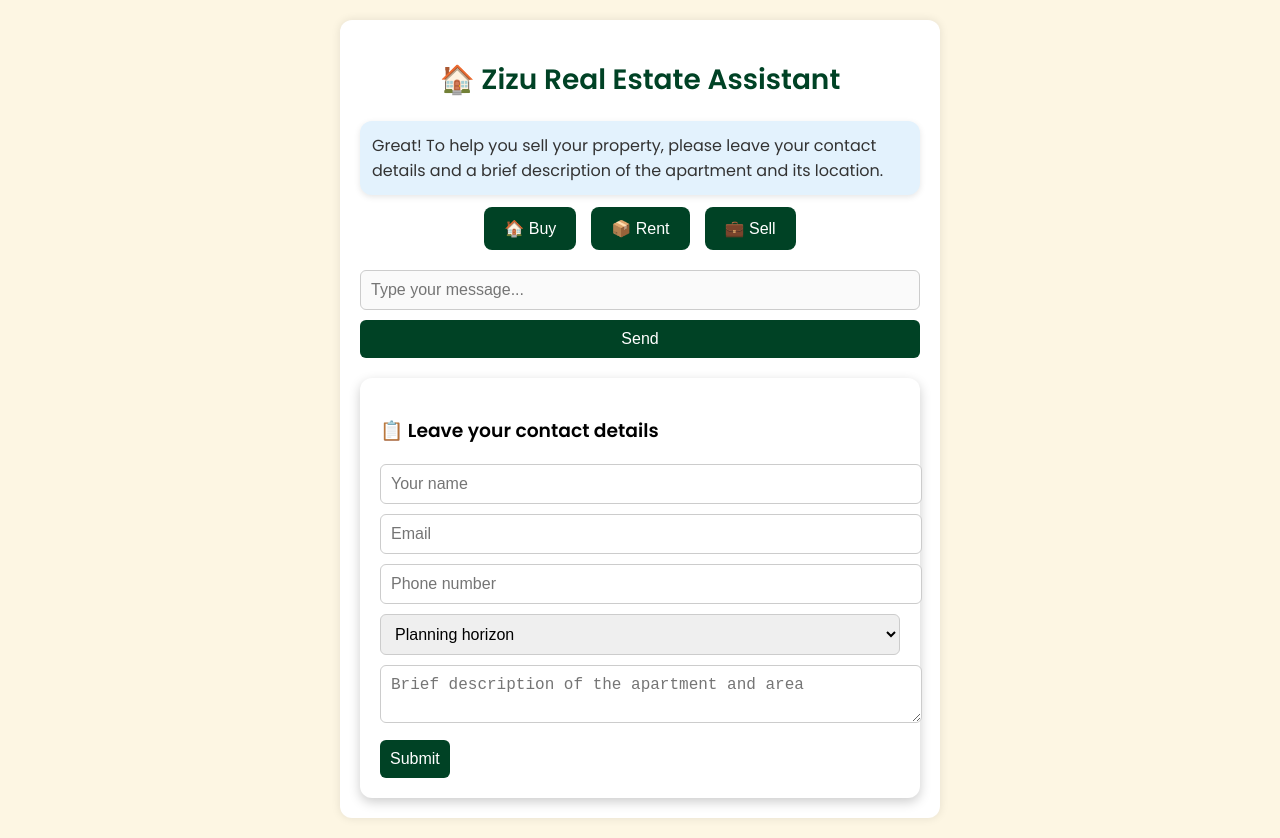
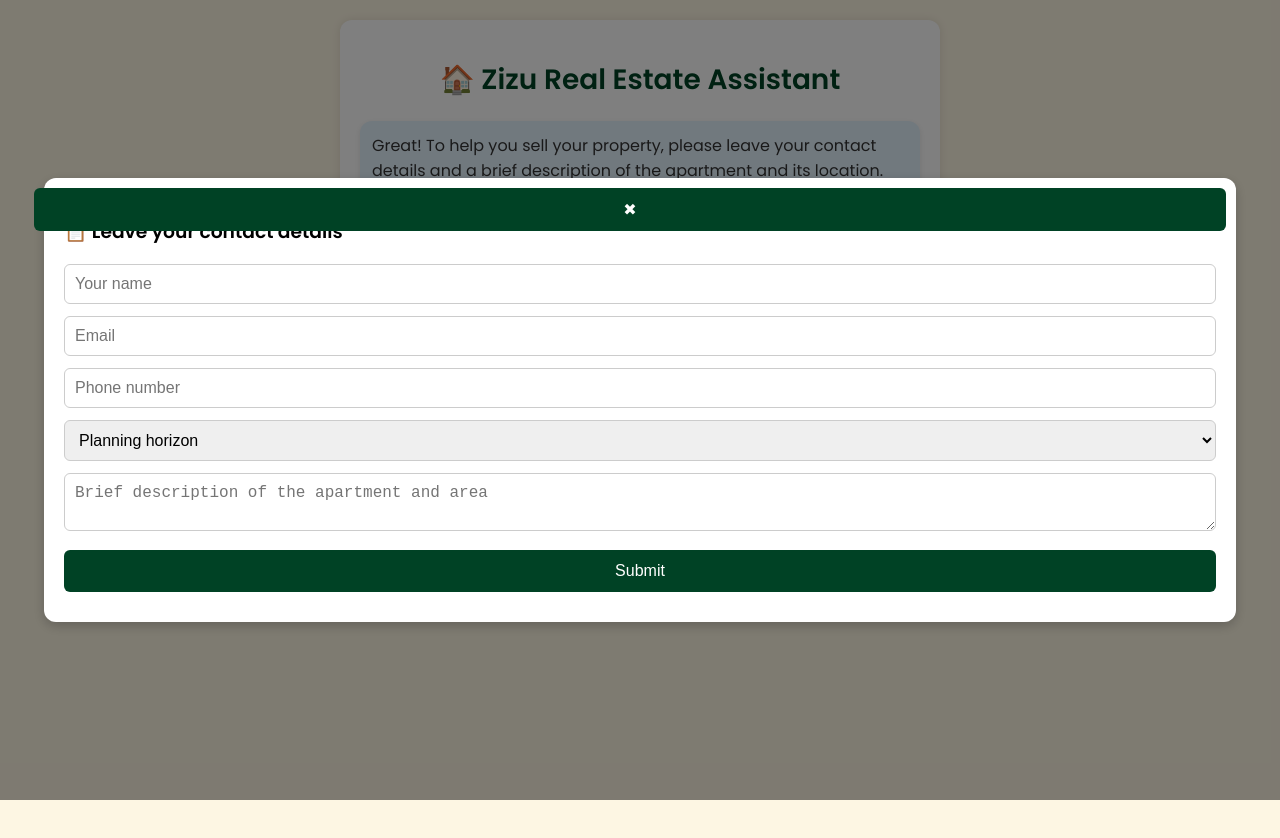
Before and after one commit to Inverigo/Hgd-re-bot, a website: page public/index.html in a window 1280 px wide. Both pictures are taken after a click on the button "💼 Sell". After the commit the page ends 800 px from the top, so only its background shows below. Drawn offline with Linux system fonts and the light colour scheme.

Commit message:
Update index.html

```diff
--- a/public/index.html
+++ b/public/index.html
@@ -20,6 +20,7 @@
       padding: 20px;
       border-radius: 12px;
       box-shadow: 0 0 10px rgba(0,0,0,0.1);
+      position: relative;
     }
 
     .bot-title {
@@ -98,18 +99,70 @@
       cursor: pointer;
     }
 
+    #contactOverlay {
+      position: fixed;
+      top: 0;
+      left: 0;
+      width: 100vw;
+      height: 100vh;
+      background: rgba(0,0,0,0.5);
+      display: none;
+      justify-content: center;
+      align-items: center;
+      z-index: 1000;
+    }
+
     .contact-form {
-      display: none;
-      margin-top: 20px;
-      background: #fff;
+      background: white;
       padding: 20px;
       border-radius: 12px;
       box-shadow: 0 4px 12px rgba(0,0,0,0.2);
+      max-width: 90%;
+      position: relative;
     }
 
-    .contact-form input, .contact-form textarea, .contact-form select {
+    .contact-form input,
+    .contact-form select,
+    .contact-form textarea {
       width: 100%;
-      margin-bottom: 10px;
+      box-sizing: border-box;
+      padding: 10px;
+      border-radius: 6px;
+      border: 1px solid #ccc;
+      font-size: 16px;
+      margin-bottom: 12px;
+    }
+
+    .contact-form button {
+      width: 100%;
+      padding: 12px;
+      font-size: 16px;
+      border-radius: 6px;
+      background-color: #004225;
+      color: white;
+      border: none;
+      cursor: pointer;
+    }
+
+    .contact-form button:hover {
+      background-color: #006837;
+    }
+
+    .close-btn {
+      position: absolute;
+      top: 10px;
+      right: 10px;
+      background: transparent;
+      border: none;
+      font-size: 20px;
+      cursor: pointer;
+      color: #666;
+    }
+
+    #submitStatus {
+      text-align: center;
+      margin-top: 10px;
+      font-size: 16px;
     }
 
     @media (max-width: 600px) {
@@ -138,12 +191,15 @@
       <input id="userInput" placeholder="Type your message..." disabled />
       <button onclick="sendMessage()" disabled id="sendBtn">Send</button>
     </div>
+  </div>
 
-    <div id="contactForm" class="contact-form">
+  <div id="contactOverlay">
+    <div class="contact-form">
+      <button class="close-btn" onclick="closeForm()">✖</button>
       <h3>📋 Leave your contact details</h3>
       <input id="leadName" placeholder="Your name" />
       <input id="leadEmail" placeholder="Email" />
-      <input id="leadPhone" placeholder="Phone number" />
+      <input id="leadPhone" placeholder="Phone number" oninput="validatePhone(this)" />
       <select id="leadPlanning">
         <option value="">Planning horizon</option>
         <option value="Urgent">Urgent</option>
@@ -152,6 +208,7 @@
       </select>
       <textarea id="leadDescription" placeholder="Brief description of the apartment and area"></textarea>
       <button onclick="submitLead()">Submit</button>
+      <div id="submitStatus"></div>
     </div>
   </div>
 
@@ -188,8 +245,12 @@
     }
 
     function startSell() {
-      document.getElementById("contactForm").style.display = "block";
+      document.getElementById("contactOverlay").style.display = "flex";
       addBotMessage("Great! To help you sell your property, please leave your contact details and a brief description of the apartment and its location.");
+    }
+
+    function closeForm() {
+      document.getElementById("contactOverlay").style.display = "none";
     }
 
     async function sendMessage() {
@@ -208,30 +269,18 @@
       addBotMessage(data.reply);
 
       if (data.showContactForm) {
-        document.getElementById("contactForm").style.display = "block";
+        document.getElementById("contactOverlay").style.display = "flex";
       }
     }
 
-    async function submitLead() {
-      const name = document.getElementById("leadName").value;
-      const email = document.getElementById("leadEmail").value;
-      const phone = document.getElementById("leadPhone").value;
-      const planning = document.getElementById("leadPlanning").value;
-      const description = document.getElementById("leadDescription").value;
+        input.addEventListener("keypress", function (e) {
+      if (e.key === "Enter") {
+        e.preventDefault();
+        sendMessage();
+      }
+    });
 
-      if (!name || !email || !phone) {
-        alert("Please fill in all required fields.");
-        return;
-      }
-
-      await fetch("/lead", {
-        method: "POST",
-        headers: { "Content-Type": "application/json" },
-        body: JSON.stringify({ name, email, phone, planning, description, sessionId })
-      });
-
-      document.getElementById("contactForm").innerHTML = "<strong>✅ Thank you! We'll contact you soon.</strong>";
+    function validatePhone(input) {
+      input.value = input.value.replace(/[^0-9+()\-\s]/g, "");
     }
   </script>
-</body>
-</html>
```
